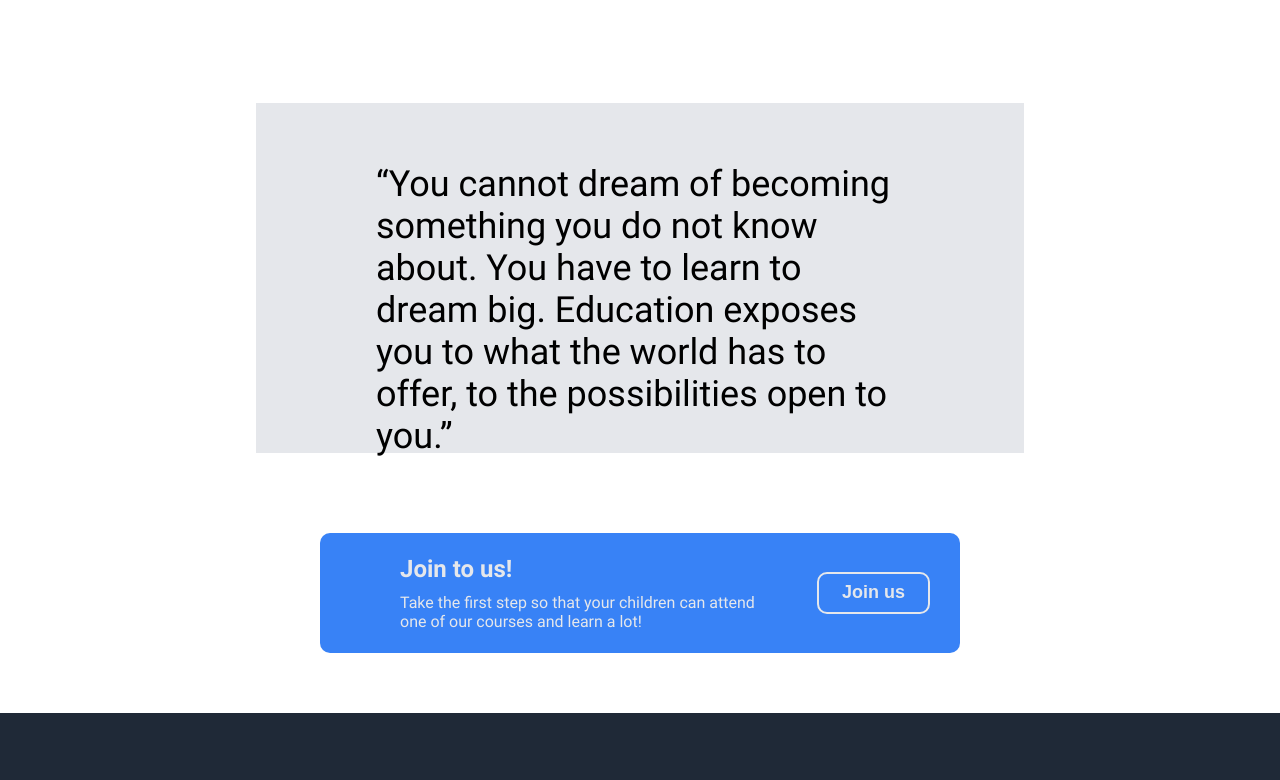
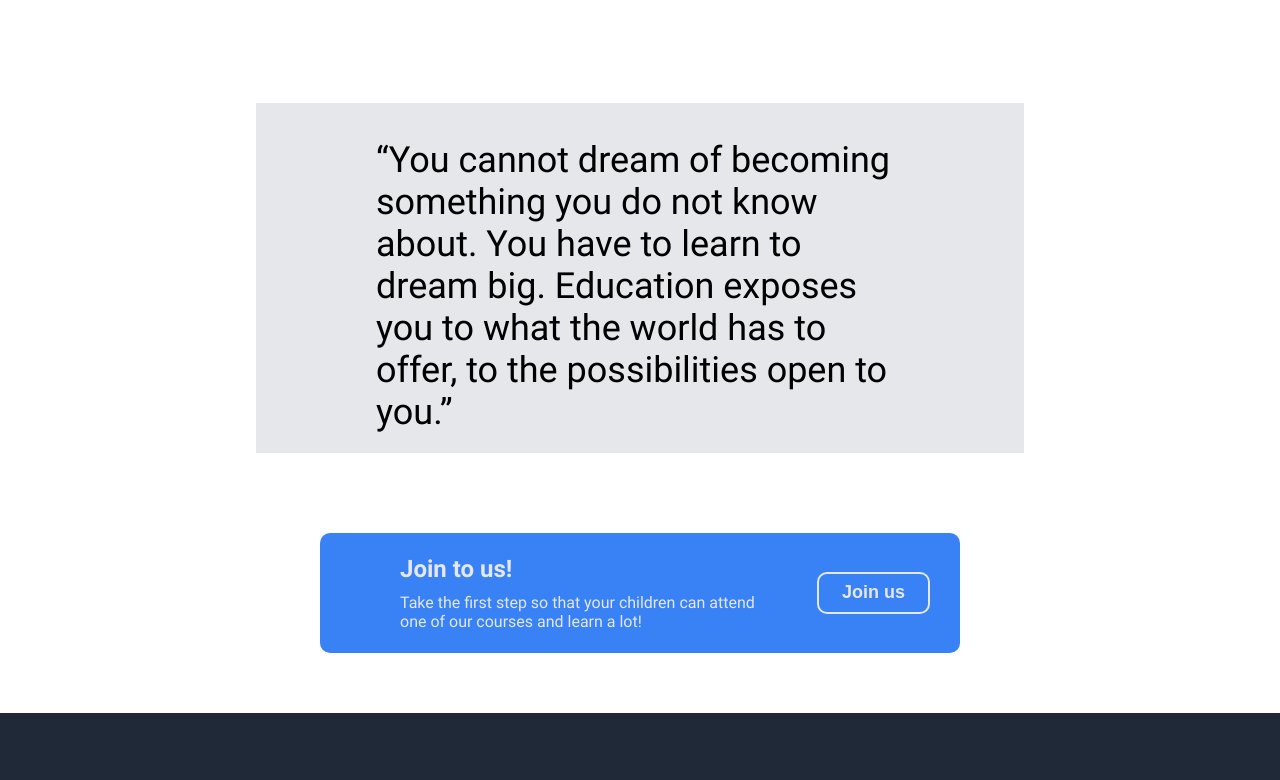
Before and after one commit to PaulinaSzeszel/kreativstorm-project, a plain HTML site: page index.html in a window 1280 px wide. Shown: the part 1100-1880 px from the top of the page. Drawn offline with Linux system fonts and the light colour scheme; files whose address does not match are found by name.

Commit message:
margin quote

```diff
--- a/styles/home.css
+++ b/styles/home.css
@@ -148,7 +148,7 @@
 .quote-text {
   font-size: 36px;
   font-weight: light italic;
-  margin: 80px 120px 15px 120px;
+  margin: 32px 120px 15px 120px;
 }
 
 .author {
```
